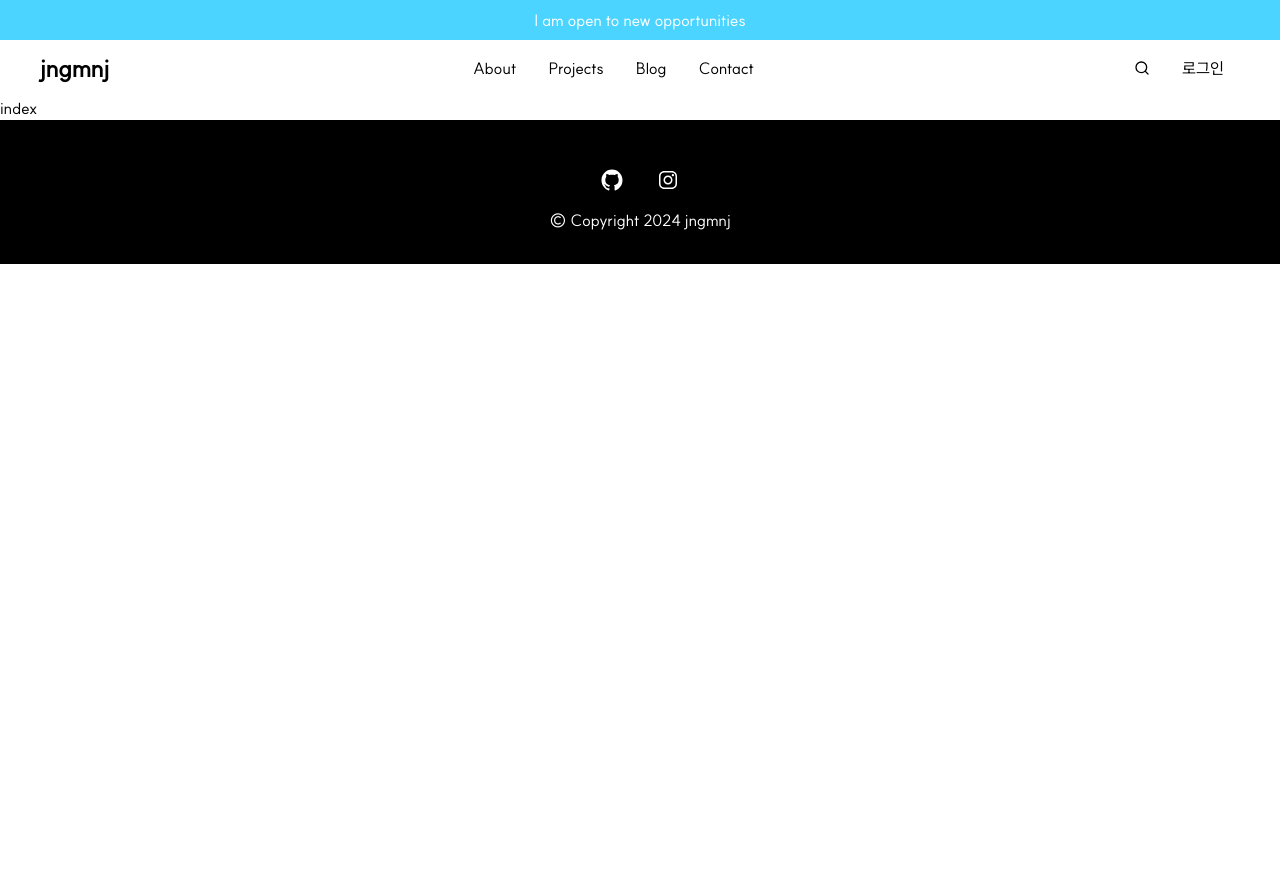
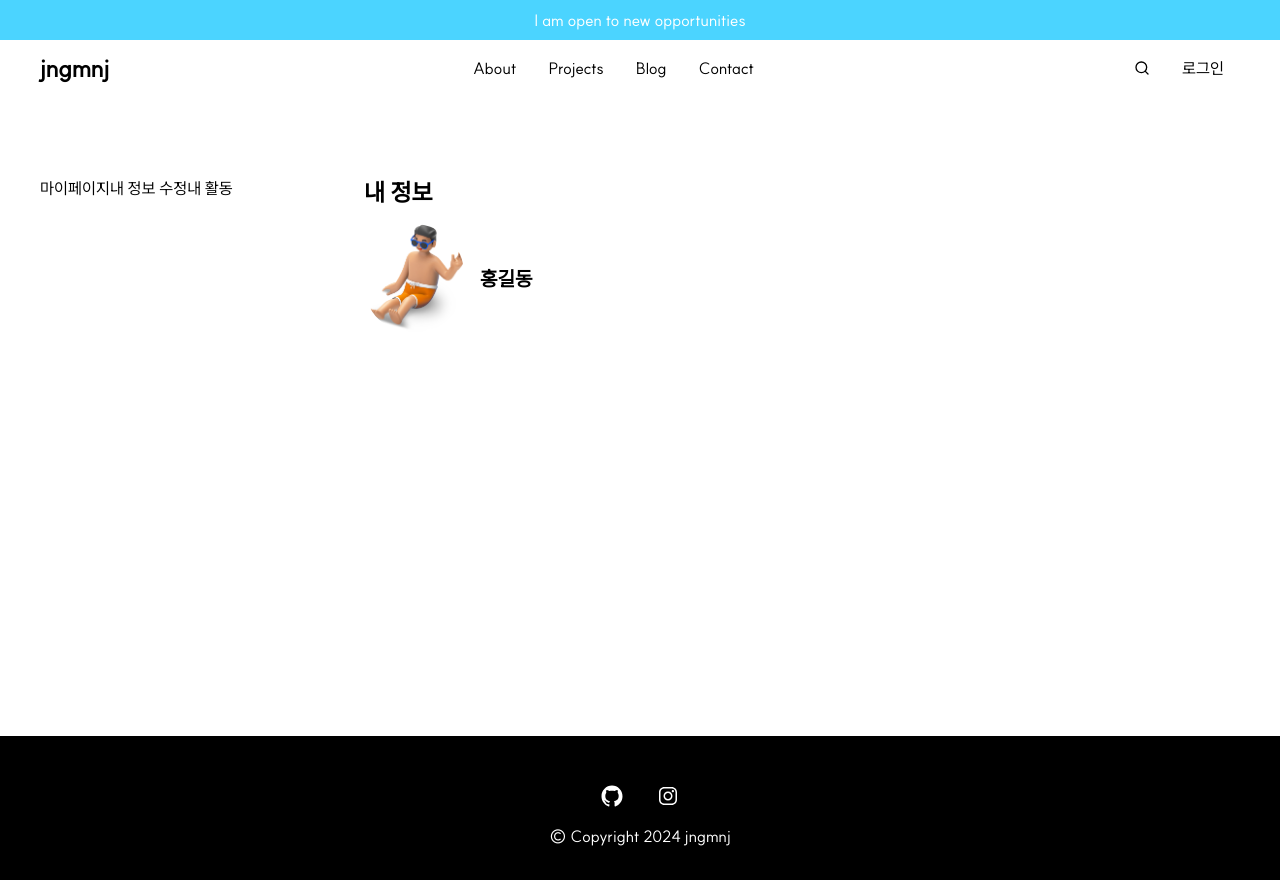
Before and after one commit to jngmnj/jngmnj-portfolio, a Next.js app: page /mypage in a window 1280 px wide. Before the commit the page ends 800 px from the top, so only its background shows below. Built offline with nearby package versions, Linux system fonts and the light colour scheme.

Commit message:
style: about페이지 margin 수정, react-hook-form 추가

```diff
--- a/package.json
+++ b/package.json
@@ -20,6 +20,7 @@
     "next": "14.2.5",
     "react": "^18",
     "react-dom": "^18",
+    "react-hook-form": "^7.53.0",
     "react-icons": "^5.3.0",
     "swiper": "^11.1.10",
     "tailwind-merge": "^2.4.0"
--- a/src/pages/about/index.tsx
+++ b/src/pages/about/index.tsx
@@ -8,13 +8,14 @@ const index = () => {
   return (
     <div className="container">
       {/* introduction */}
+      {/* 추후 페이지단위 스크롤로 수정 */}
       <section className="mb-16 h-full">
-        <div className="mb-8 flex gap-6">
+        <div className="mb-16 flex gap-6">
           <div className="w-3/5">
             <div className="mb-6">
               <p className="mb-3 text-2xl">Frontend Developer</p>
               <h1 className="mb-3 text-7xl font-semibold">안녕하세요,</h1>
-              <h1 className="mb-8 text-7xl font-semibold">지정민입니다. </h1>
+              <h1 className="mb-16 text-7xl font-semibold">지정민입니다. </h1>
               <p className="leading-7">
                 저는 UI/UX 디자인 전문 지식을 활용하여 사용자 경험을 최적화하는
                 웹사이트를 제작합니다. <br />
@@ -138,7 +139,9 @@ const index = () => {
               <br />
               뽑아야 하는 이유
             </div>
-            <div className="text-md mb-8">👇🏻 다음을 클릭하여 확인하세요.👇🏻</div>
+            <div className="text-md mb-16">
+              👇🏻 다음을 클릭하여 확인하세요.👇🏻
+            </div>
             <div className="flex flex-col gap-4">
               <button
                 type="button"
--- a/src/pages/mypage/index.tsx
+++ b/src/pages/mypage/index.tsx
@@ -1,5 +1,34 @@
+import Image from 'next/image';
+import Link from 'next/link';
+
 const index = () => {
-  return <div>index</div>;
+  return (
+    <div className="container">
+      <div className="flex gap-8">
+        <aside className="w-1/4">
+          <Link href="/mypage">마이페이지</Link>
+          <Link href="/mypage/info">내 정보 수정</Link>
+          <Link href="/mypage/info">내 활동</Link>
+        </aside>
+        <div className="w-3/4">
+          <h2 className="text-2xl font-semibold">내 정보</h2>
+          <div className="mt-4 flex items-center gap-4">
+            <Image
+              src="/images/about/img_temp.png"
+              width={100}
+              height={100}
+              className="rounded-full"
+              alt=""
+            />
+            <div>
+              <h3 className="text-xl font-semibold">홍길동</h3>
+              <p className="text-sm text-gray-500"></p>
+            </div>
+          </div>
+        </div>
+      </div>
+    </div>
+  );
 };
 
 export default index;
```
Also changed, not shown: 1 other file (tests, documents, lock files or other folders).
